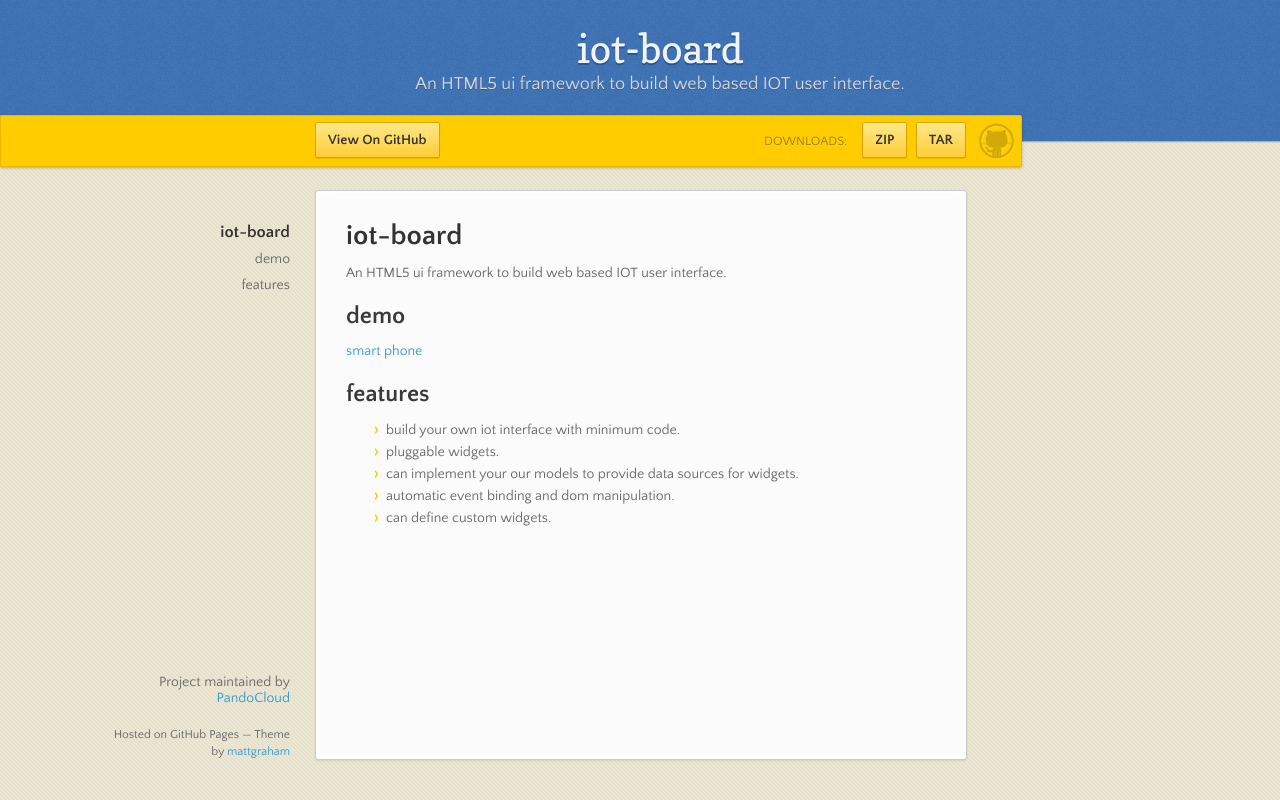
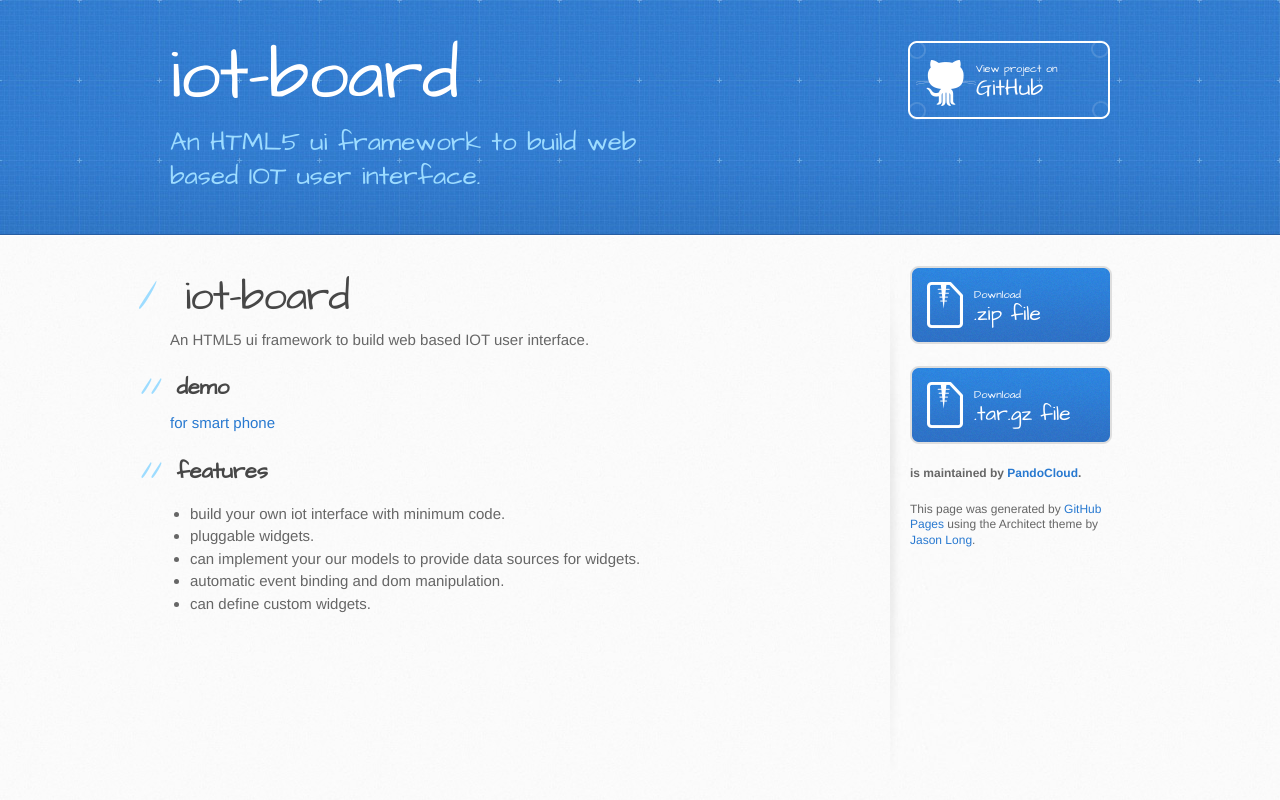
Before and after one commit to ruizeng/iot-board, a plain HTML site: page index.html in a window 1280 px wide. Drawn offline with nearby package versions, Linux system fonts and the light colour scheme.

Commit message:
Create gh-pages branch via GitHub

```diff
--- a/index.html
+++ b/index.html
@@ -1,44 +1,33 @@
-<!doctype html>
+<!DOCTYPE html>
 <html>
   <head>
-    <meta charset="utf-8">
+    <meta charset='utf-8'>
     <meta http-equiv="X-UA-Compatible" content="chrome=1">
-    <title>iot-board by PandoCloud</title>
-    <link rel="stylesheet" href="stylesheets/styles.css">
-    <link rel="stylesheet" href="stylesheets/github-dark.css">
-    <script src="https://ajax.googleapis.com/ajax/libs/jquery/1.7.1/jquery.min.js"></script>
-    <script src="javascripts/main.js"></script>
+    <meta name="viewport" content="width=device-width, initial-scale=1, maximum-scale=1">
+    <link href='https://fonts.googleapis.com/css?family=Architects+Daughter' rel='stylesheet' type='text/css'>
+    <link rel="stylesheet" type="text/css" href="stylesheets/stylesheet.css" media="screen">
+    <link rel="stylesheet" type="text/css" href="stylesheets/github-light.css" media="screen">
+    <link rel="stylesheet" type="text/css" href="stylesheets/print.css" media="print">
+
     <!--[if lt IE 9]>
     <script src="//html5shiv.googlecode.com/svn/trunk/html5.js"></script>
     <![endif]-->
-    <meta name="viewport" content="width=device-width, initial-scale=1, user-scalable=no">
 
+    <title>iot-board by PandoCloud</title>
   </head>
+
   <body>
-
     <header>
+      <div class="inner">
         <h1>iot-board</h1>
-        <p>An HTML5 ui framework to build web based IOT user interface.</p>
+        <h2>An HTML5 ui framework to build web based IOT user interface.</h2>
+        <a href="https://github.com/PandoCloud/iot-board" class="button"><small>View project on</small> GitHub</a>
+      </div>
     </header>
 
-      <div id="banner">
-        <span id="logo"></span>
-
-        <a href="https://github.com/PandoCloud/iot-board" class="button fork"><strong>View On GitHub</strong></a>
-        <div class="downloads">
-          <span>Downloads:</span>
-          <ul>
-            <li><a href="https://github.com/PandoCloud/iot-board/zipball/master" class="button">ZIP</a></li>
-            <li><a href="https://github.com/PandoCloud/iot-board/tarball/master" class="button">TAR</a></li>
-          </ul>
-        </div>
-      </div><!-- end banner -->
-
-    <div class="wrapper">
-      <nav>
-        <ul></ul>
-      </nav>
-      <section>
+    <div id="content-wrapper">
+      <div class="inner clearfix">
+        <section id="main-content">
           <h1>
 <a id="iot-board" class="anchor" href="#iot-board" aria-hidden="true"><span class="octicon octicon-link"></span></a>iot-board</h1>
 
@@ -47,7 +36,7 @@
 <h2>
 <a id="demo" class="anchor" href="#demo" aria-hidden="true"><span class="octicon octicon-link"></span></a>demo</h2>
 
-<p><a href="http://pandocloud.github.io/iot-board/index-demo.html">smart phone</a></p>
+<p><a href="http://pandocloud.github.io/iot-board/index-demo.html">for smart phone</a></p>
 
 <h2>
 <a id="features" class="anchor" href="#features" aria-hidden="true"><span class="octicon octicon-link"></span></a>features</h2>
@@ -60,12 +49,24 @@
 <li>can define custom widgets.</li>
 </ul>
         </section>
-      <footer>
-        <p>Project maintained by <a href="https://github.com/PandoCloud">PandoCloud</a></p>
-        <p><small>Hosted on GitHub Pages &mdash; Theme by <a href="https://twitter.com/michigangraham">mattgraham</a></small></p>
-      </footer>
+
+        <aside id="sidebar">
+          <a href="https://github.com/PandoCloud/iot-board/zipball/master" class="button">
+            <small>Download</small>
+            .zip file
+          </a>
+          <a href="https://github.com/PandoCloud/iot-board/tarball/master" class="button">
+            <small>Download</small>
+            .tar.gz file
+          </a>
+
+          <p class="repo-owner"><a href="https://github.com/PandoCloud/iot-board"></a> is maintained by <a href="https://github.com/PandoCloud">PandoCloud</a>.</p>
+
+          <p>This page was generated by <a href="https://pages.github.com">GitHub Pages</a> using the Architect theme by <a href="https://twitter.com/jasonlong">Jason Long</a>.</p>
+        </aside>
       </div>
-    <!--[if !IE]><script>fixScale(document);</script><![endif]-->
+    </div>
+
 
   </body>
 </html>
--- a/javascripts/main.js
+++ b/javascripts/main.js
@@ -1,53 +1 @@
-var sectionHeight = function() {
-  var total    = $(window).height(),
-      $section = $('section').css('height','auto');
-
-  if ($section.outerHeight(true) < total) {
-    var margin = $section.outerHeight(true) - $section.height();
-    $section.height(total - margin - 20);
-  } else {
-    $section.css('height','auto');
-  }
-}
-
-$(window).resize(sectionHeight);
-
-$(document).ready(function(){
-  $("section h1, section h2").each(function(){
-    $("nav ul").append("<li class='tag-" + this.nodeName.toLowerCase() + "'><a href='#" + $(this).text().toLowerCase().replace(/ /g, '-').replace(/[^\w-]+/g,'') + "'>" + $(this).text() + "</a></li>");
-    $(this).attr("id",$(this).text().toLowerCase().replace(/ /g, '-').replace(/[^\w-]+/g,''));
-    $("nav ul li:first-child a").parent().addClass("active");
-  });
-
-  $("nav ul li").on("click", "a", function(event) {
-    var position = $($(this).attr("href")).offset().top - 190;
-    $("html, body").animate({scrollTop: position}, 400);
-    $("nav ul li a").parent().removeClass("active");
-    $(this).parent().addClass("active");
-    event.preventDefault();
-  });
-
-  sectionHeight();
-
-  $('img').load(sectionHeight);
-});
-
-fixScale = function(doc) {
-
-  var addEvent = 'addEventListener',
-      type = 'gesturestart',
-      qsa = 'querySelectorAll',
-      scales = [1, 1],
-      meta = qsa in doc ? doc[qsa]('meta[name=viewport]') : [];
-
-  function fix() {
-    meta.content = 'width=device-width,minimum-scale=' + scales[0] + ',maximum-scale=' + scales[1];
-    doc.removeEventListener(type, fix, true);
-  }
-
-  if ((meta = meta[meta.length - 1]) && addEvent in doc) {
-    fix();
-    scales = [.25, 1.6];
-    doc[addEvent](type, fix, true);
-  }
-};
+console.log('This would be the main JS file.');
--- a/params.json
+++ b/params.json
@@ -1 +1 @@
-{"name":"iot-board","tagline":"An HTML5 ui framework to build web based IOT user interface.","body":"# iot-board\r\nAn HTML5 ui framework to build web based IOT user interface.\r\n\r\n## demo\r\n[smart phone](http://pandocloud.github.io/iot-board/index-demo.html)\r\n\r\n## features\r\n* build your own iot interface with minimum code.\r\n* pluggable widgets.\r\n* can implement your our models to provide data sources for widgets.\r\n* automatic event binding and dom manipulation.\r\n* can define custom widgets.","google":"","note":"Don't delete this file! It's used internally to help with page regeneration."}
+{"name":"iot-board","tagline":"An HTML5 ui framework to build web based IOT user interface.","body":"# iot-board\r\nAn HTML5 ui framework to build web based IOT user interface.\r\n\r\n## demo\r\n[for smart phone](http://pandocloud.github.io/iot-board/index-demo.html)\r\n\r\n## features\r\n* build your own iot interface with minimum code.\r\n* pluggable widgets.\r\n* can implement your our models to provide data sources for widgets.\r\n* automatic event binding and dom manipulation.\r\n* can define custom widgets.","google":"","note":"Don't delete this file! It's used internally to help with page regeneration."}
```
Lines whose indentation alone changed are shown as unchanged.
